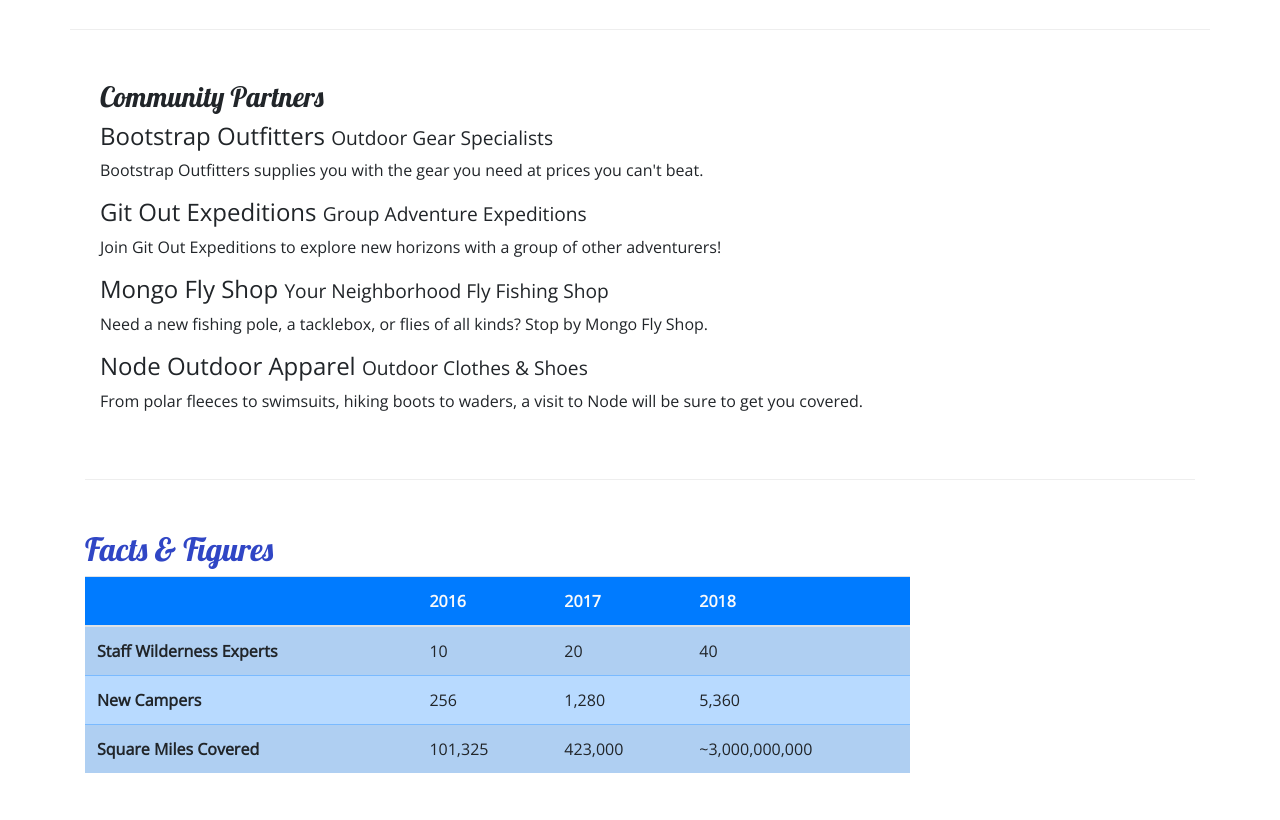
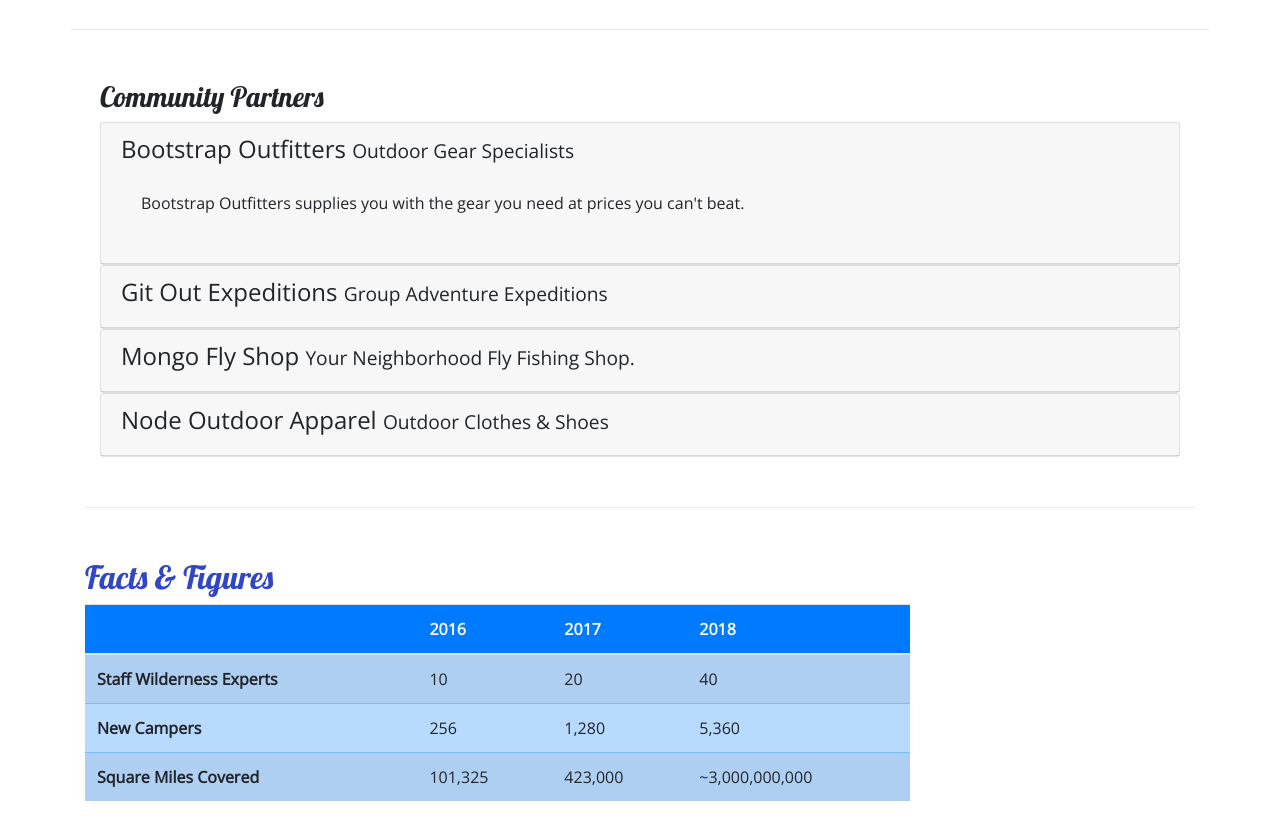
Before and after one commit to Brian-P1100/nucampsite, a website: page aboutus.html in a window 1280 px wide. Shown: the part 900-1720 px from the top of the page. Drawn offline with nearby package versions, Linux system fonts and the light colour scheme.

Commit message:
tabs and accordion

```diff
--- a/aboutus.html
+++ b/aboutus.html
@@ -104,14 +104,64 @@
                     <div class="row row-content">
                         <div class="col">
                 <h3>Community Partners</h3>
-                <h4>Bootstrap Outfitters <small>Outdoor Gear Specialists</small></h4>
-                <p class="d-none d-sm-block">Bootstrap Outfitters supplies you with the gear you need at prices you can't beat.</p>
-                <h4>Git Out Expeditions <small>Group Adventure Expeditions</small></h4>
-                <p class="d-none d-sm-block">Join Git Out Expeditions to explore new horizons with a group of other adventurers!</p>
-                <h4>Mongo Fly Shop <small>Your Neighborhood Fly Fishing Shop</small></h4>
-                <p class="d-none d-sm-block">Need a new fishing pole, a tacklebox, or flies of all kinds? Stop by Mongo Fly Shop.</p>
-                <h4>Node Outdoor Apparel <small>Outdoor Clothes & Shoes</small></h4>
-                <p class="d-none d-sm-block">From polar fleeces to swimsuits, hiking boots to waders, a visit to Node will be sure to get you covered.</p>
+                <div id="accordion">
+                    <div class="card">
+                        <div role="tab" class="card-header">
+                            <h4>
+                                <a data-toggle="collapse" data-target="#bootstrap">
+                                    Bootstrap Outfitters <small>Outdoor Gear Specialists</small>
+                                </a>
+                            </h4>
+                            <div class="collapse show" id="bootstrap" data-parent="#accordion">
+                                <div class="card-body">
+                                    <p class="d-none d-sm-block">Bootstrap Outfitters supplies you with the gear you need at prices you can't beat.</p>
+                                </div>
+                            </div>
+                        </div>
+                    </div>
+                    <div class="card">
+                        <div role="tab" class="card-header">
+                            <h4>
+                                <a class="collapsed" data-toggle="collapse" data-target="#git">
+                                    Git Out Expeditions <small>Group Adventure Expeditions</small>
+                                </a>
+                            </h4>
+                            <div class="collapse" id="git" data-parent="#accordion">
+                                <div class="card-body">
+                                    <p class="d-none d-sm-block">Join Git Out Expeditions to explore new horizons with a group of other adventurers!</p>
+                                </div>
+                            </div>
+                        </div>
+                    </div>
+                    <div class="card">
+                        <div role="tab" class="card-header">
+                            <h4>
+                                <a class="collapsed" data-toggle="collapse" data-target="#mongo">
+                                    Mongo Fly Shop <small>Your Neighborhood Fly Fishing Shop.</small>
+                                </a>
+                            </h4>
+                            <div class="collapse" id="mongo" data-parent="#accordion">
+                                <div class="card-body">
+                                    <p class="d-none d-sm-block">Need a new fishing pole, a tacklebox, or flies of all kinds? Stop by Mongo Fly Shop.</p>
+                                </div>
+                            </div>
+                        </div>
+                    </div>
+                    <div class="card">
+                        <div role="tab" class="card-header">
+                            <h4>
+                                <a class="collapsed" data-toggle="collapse" data-target="#node">
+                                    Node Outdoor Apparel <small>Outdoor Clothes & Shoes</small>
+                                </a>
+                            </h4>
+                            <div class="collapse" id="node" data-parent="#accordion">
+                                <div class="card-body">
+                                    <p class="d-none d-sm-block">From polar fleeces to swimsuits, hiking boots to waders, a visit to Node will be sure to get you covered.</p>
+                                </div>
+                            </div>
+                        </div>
+                    </div>
+                </div>
             </div>
         </div>
     </div>
@@ -180,7 +230,9 @@
            </div>
         </div>
     </footer>
-
+    <script src="node_modules/jquery/dist/jquery.slim.min.js"></script>
+    <script src="node_modules/popper.js/dist/umd/popper.min.js"></script>
+    <script src="node_modules/bootstrap/dist/js/bootstrap.min.js"></script>
 </body>
 
 </html>
--- a/css/styles.css
+++ b/css/styles.css
@@ -35,3 +35,8 @@
 .navbar {
     background-color: #901CAD;
 }
+
+a, a:hover {
+    color: inherit;
+    text-decoration: none;
+  }
```
